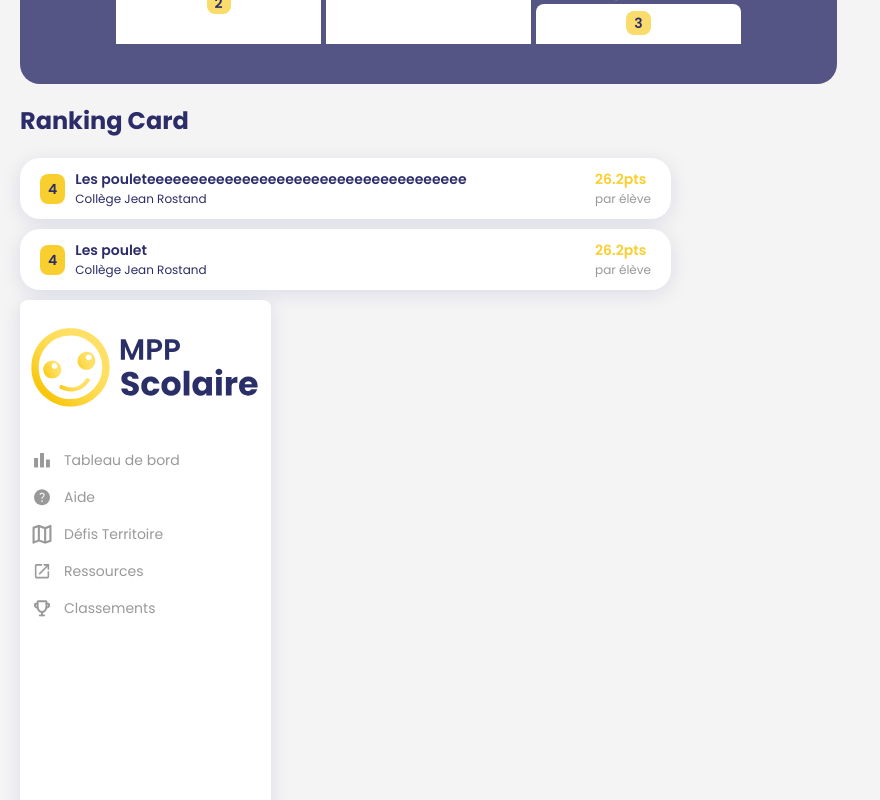
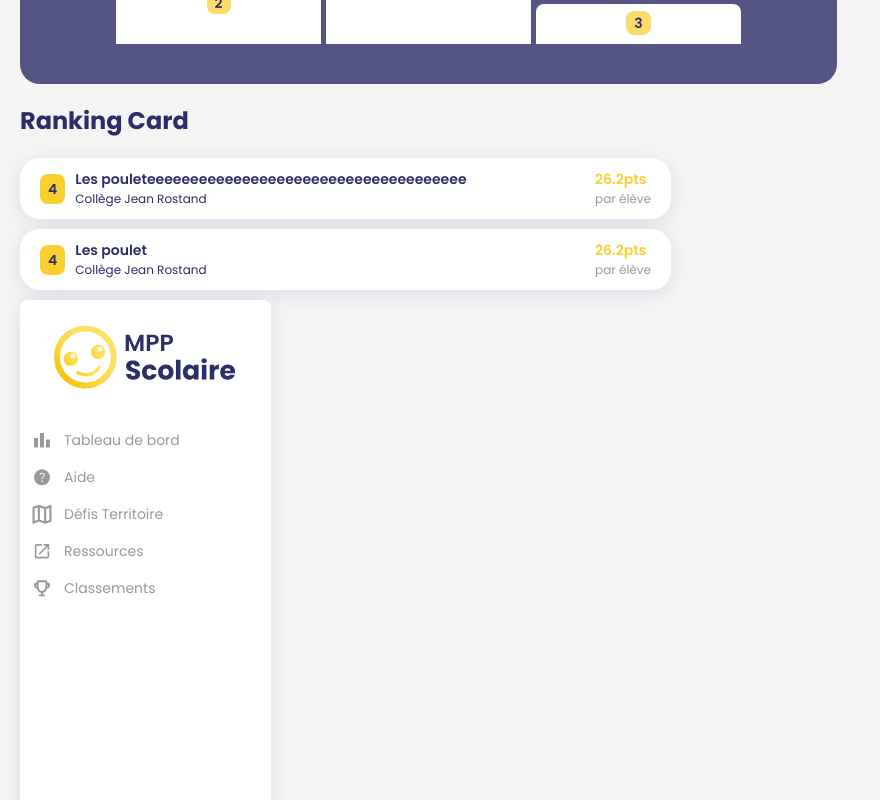
Before and after one commit to Ma-Petite-Planete/ma-petite-librairie, a React (Vite) app: page / in a window 1280 px wide. Shown: the part 2286-3086 px from the top of the page, without its empty margins (0-880 px from the left). Built offline with nearby package versions, Linux system fonts and the light colour scheme.

Commit message:
fix svg issue

```diff
--- a/src/components/MppMenu/mpp_menu.css
+++ b/src/components/MppMenu/mpp_menu.css
@@ -11,7 +11,7 @@
 }
 
 .logo_container {
-  width: 100%;
+  width: 80%;
   margin-top: 16px;
 }
 
```
Also changed, not shown: 1 other file (tests, documents, lock files or other folders).
